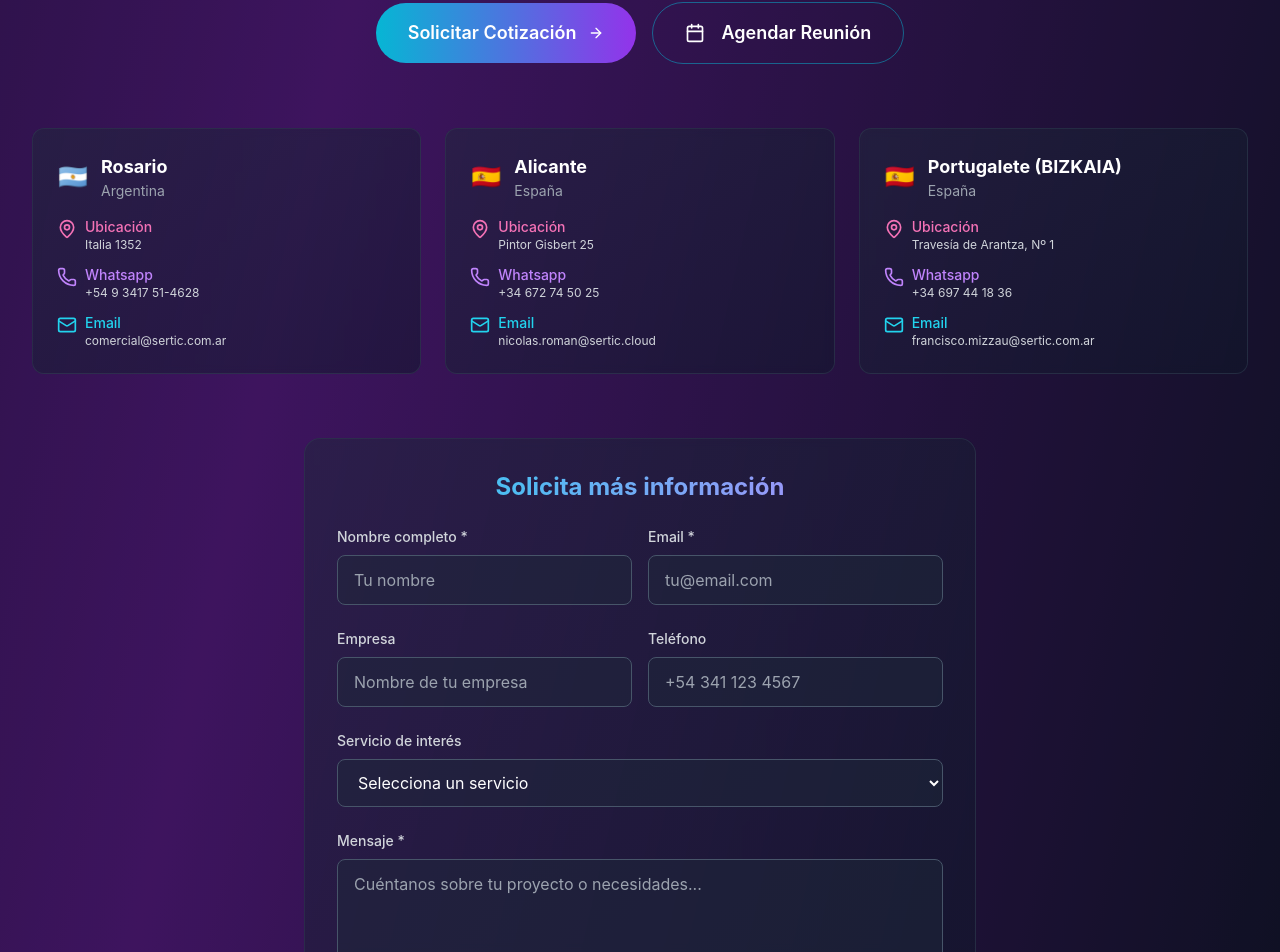
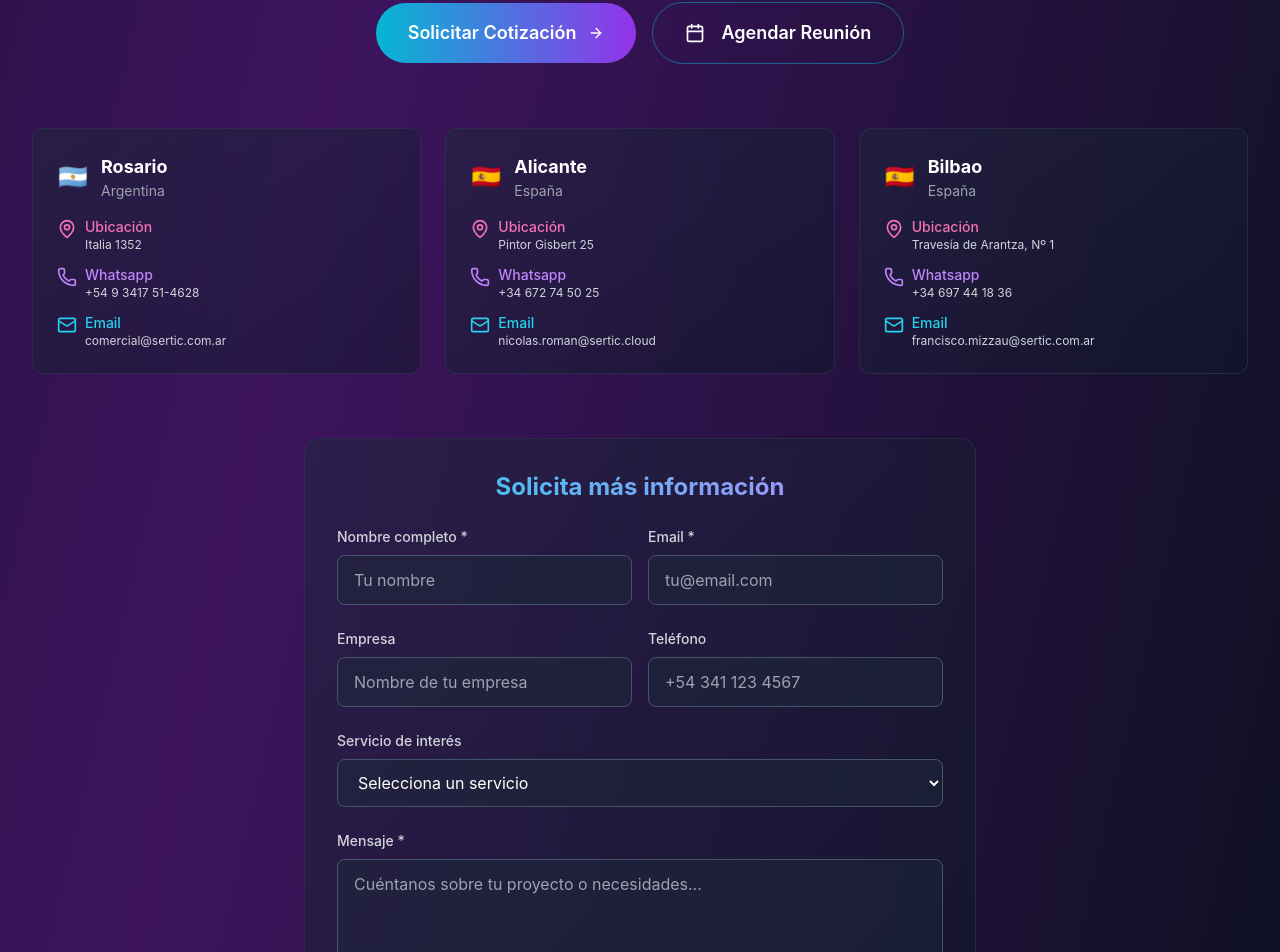
Before and after one commit to AleRabbia/sertic, a React (Vite) app: page /#/ in a window 1280 px wide. Shown: the part 4097-5049 px from the top of the page. Built offline with nearby package versions, Linux system fonts and the light colour scheme.

Commit message:
contact pancho

```diff
--- a/src/data/contact.js
+++ b/src/data/contact.js
@@ -32,7 +32,7 @@ export const internationalContacts = [
   {
     id: 3,
     country: "España",
-    city: "Portugalete (BIZKAIA)",
+    city: "Bilbao",
     address: "Travesía de Arantza, Nº 1",
     phone: "+34 697 44 18 36",
     email: "francisco.mizzau@sertic.com.ar",
```
